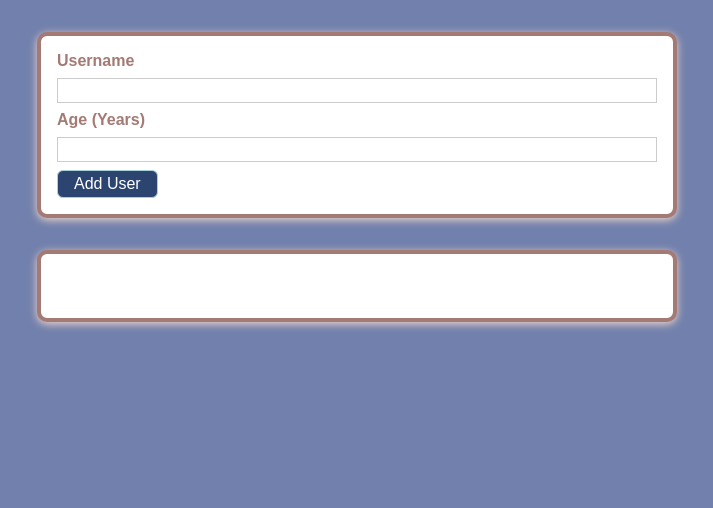
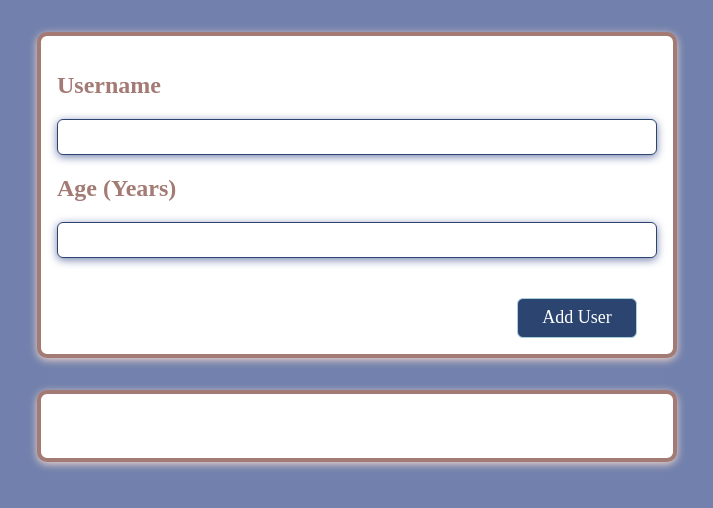
Before and after one commit to juliawald/user-and-age-react-project, a React (Create React App) app: page / in a window 1280 px wide. Shown: the top 508 px of the page, without its empty margins (283-996 px from the left). Built offline with nearby package versions, Linux system fonts and the light colour scheme.

Commit message:
extra styling and wrapper

```diff
--- /dev/null
+++ b/src/components/Helpers/Wrapper.js
@@ -0,0 +1,8 @@
+const Wrapper = (props) => {
+  return props.children;
+};
+
+export default Wrapper;
+
+// empty component that only returns the value in props.children to fulfill the JSX requirement of
+// no adjacent JSX components. This creates a root wrapping element
--- a/src/components/UI/Button.module.css
+++ b/src/components/UI/Button.module.css
@@ -6,6 +6,15 @@
   padding: 0.25rem 1rem;
   cursor: pointer;
   border-radius: 6px;
+  position: sticky;
+  justify-content: center;
+  align-items: center;
+  display: flex;
+  left: 800px;
+  margin-top: 40px;
+  height: 40px;
+  width: 120px;
+  font-size: 18px;
 }
 
 .button:hover,
--- a/src/components/Users/AddUser.js
+++ b/src/components/Users/AddUser.js
@@ -2,6 +2,7 @@ import { useState } from "react";
 import Card from "../UI/Card";
 import Button from "../UI/Button";
 import ErrorModal from "../UI/ErrorModal";
+import Wrapper from "../Helpers/Wrapper";
 import classes from "./AddUser.module.css";
 
 const AddUser = (props) => {
@@ -43,28 +44,28 @@ const AddUser = (props) => {
   }
 
   return (
-    <div>
+    <Wrapper>
       {error && <ErrorModal title={error.title} message={error.message} onConfirm={errorHandler} />}
       <Card className={classes.input}>
         <form onSubmit={addUserHandler}>
-          <label htmlFor="username">Username</label>
+          <h2><label htmlFor="username">Username</label></h2>
           <input
             id="username"
             type="text"
             value={enteredUsername}
             onChange={usernameChangeHandler}
           />
-          <label htmlFor="age">Age (Years)</label>
+          <h2><label htmlFor="age">Age (Years)</label></h2>
           <input
             id="age"
             type="number"
             value={enteredAge}
             onChange={ageChangeHandler}
           />
-          <Button type="submit">Add User</Button>
+          <Button className="adduserbtn" type="submit">Add User</Button>
         </form>
       </Card>
-    </div>
+    </Wrapper>
   );
 };
 
--- a/src/components/Users/AddUser.module.css
+++ b/src/components/Users/AddUser.module.css
@@ -16,9 +16,11 @@
   font: inherit;
   display: block;
   width: 100%;
-  border: 1px solid #ccc;
-  padding: 0.15rem;
+  padding: 0.5rem;
   margin-bottom: 0.5rem;
+  border: 1px solid #2b4570;
+  box-shadow: 0 2px 8px rgba(113, 128, 172, 0.98);
+  border-radius: 6px;
 }
 
 .input input:focus {
--- a/src/components/Users/UsersList.js
+++ b/src/components/Users/UsersList.js
@@ -8,7 +8,7 @@ const UsersList = (props) => {
       <ul>
         {props.users.map((user) => (
           <li key={user.id}>
-            {user.name} {user.age} years old
+            {user.name}, {user.age} years old
           </li>
         ))}
       </ul>
--- a/src/components/Users/UsersList.module.css
+++ b/src/components/Users/UsersList.module.css
@@ -7,10 +7,13 @@
 .users ul {
   list-style: none;
   padding: 1rem;
+
 }
 
 .users li {
-  border: 1px solid #ccc;
+  border: 1px solid #2b4570;
+  border-radius: 6px;
   margin: 0.5rem 0;
   padding: 0.5rem;
+  box-shadow: 0 2px 8px rgba(113, 128, 172, 0.98);
 }
--- a/src/index.css
+++ b/src/index.css
@@ -3,7 +3,7 @@
 }
 
 html {
-  font-family: sans-serif;
+  font-family: 'Merriweather', serif;
   background: #7180AC;
 }
 
```
